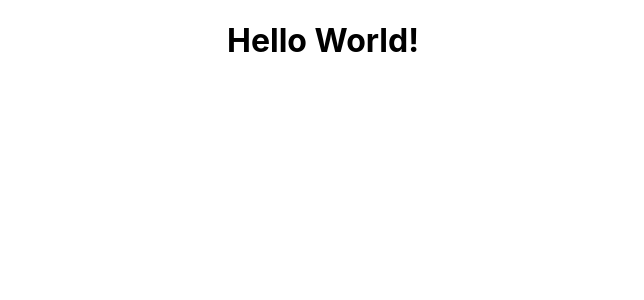
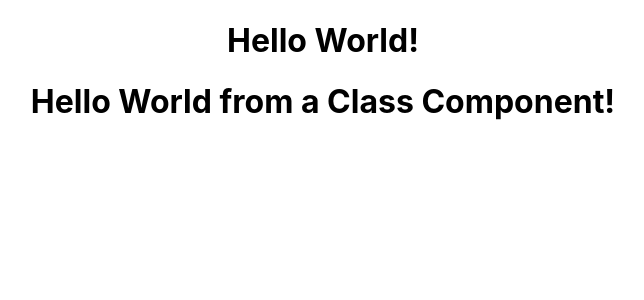
Before and after one commit to ujangbedog/my-react, a React (Create React App) app: page / in a window 1280 px wide. Shown: the top 300 px of the page, without its empty margins (317-961 px from the left). Built offline with nearby package versions, Linux system fonts and the light colour scheme.

Commit message:
configuration a class component in App.js

```diff
--- a/src/App.js
+++ b/src/App.js
@@ -1,28 +1,19 @@
 import logo from './logo.svg';
 import './App.css';
-//import Component from 'Path file'
+//import Functional Component from 'Path file'
 import Hello from './components/Hello';
+import Message from './components/Message';
 
 function App() {
   return (
     <div className="App">
-      {/* <header className="App-header">
-        <img src={logo} className="App-logo" alt="logo" />
-        <p>
-          Edit <code>src/App.js</code> and save to reload.
-        </p>
-        <a
-          className="App-link"
-          href="https://reactjs.org"
-          target="_blank"
-          rel="noopener noreferrer"
-        >
-          Learn React
-        </a>
-      </header> */}
 
-      {/* import component Hello */}
-      <Hello></Hello>
+      {/* import functional component Hello */}
+      <Hello />
+
+      {/* import a class component Message */}
+      <Message />
+
     </div>
   );
 }
```
